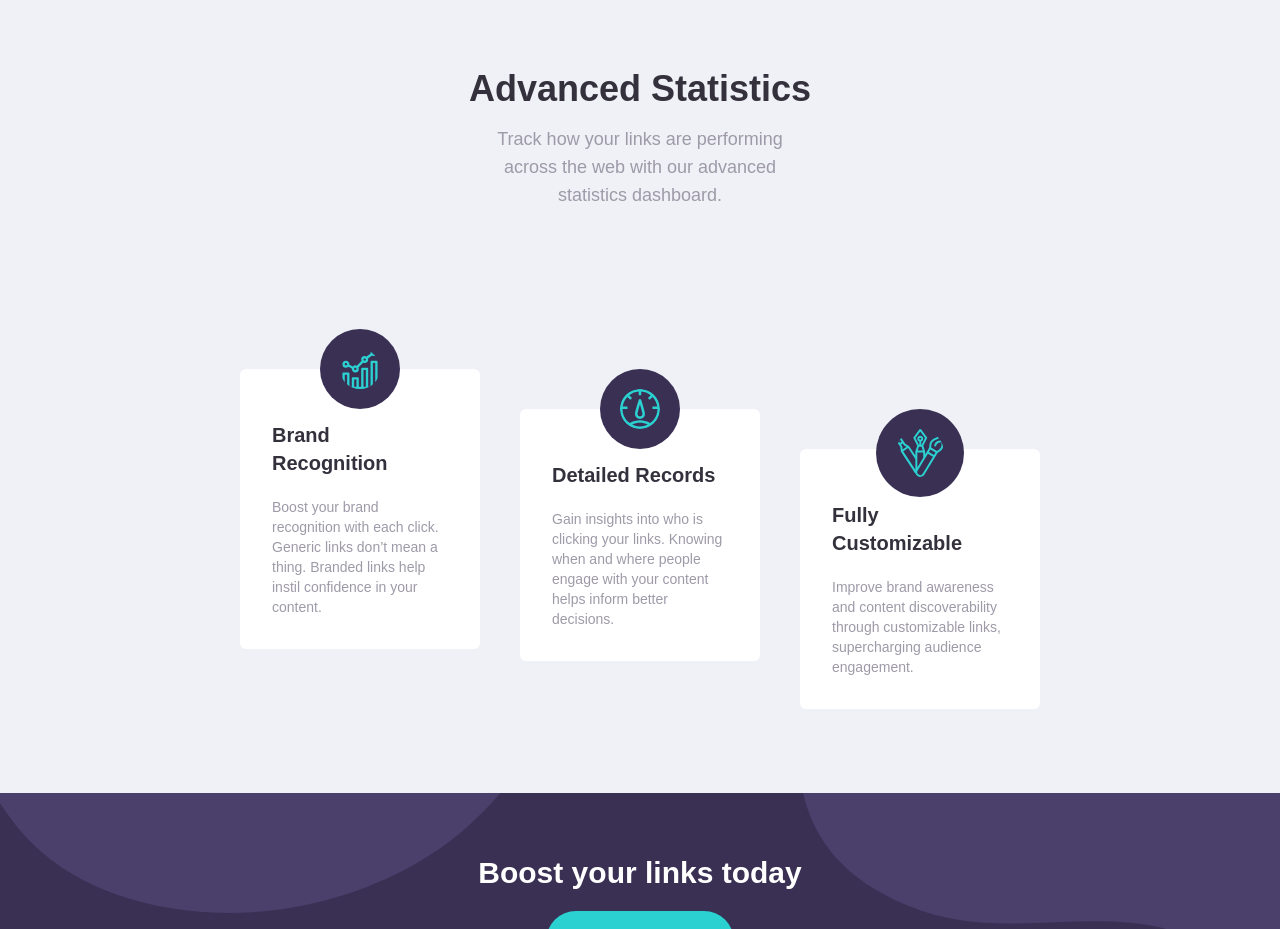
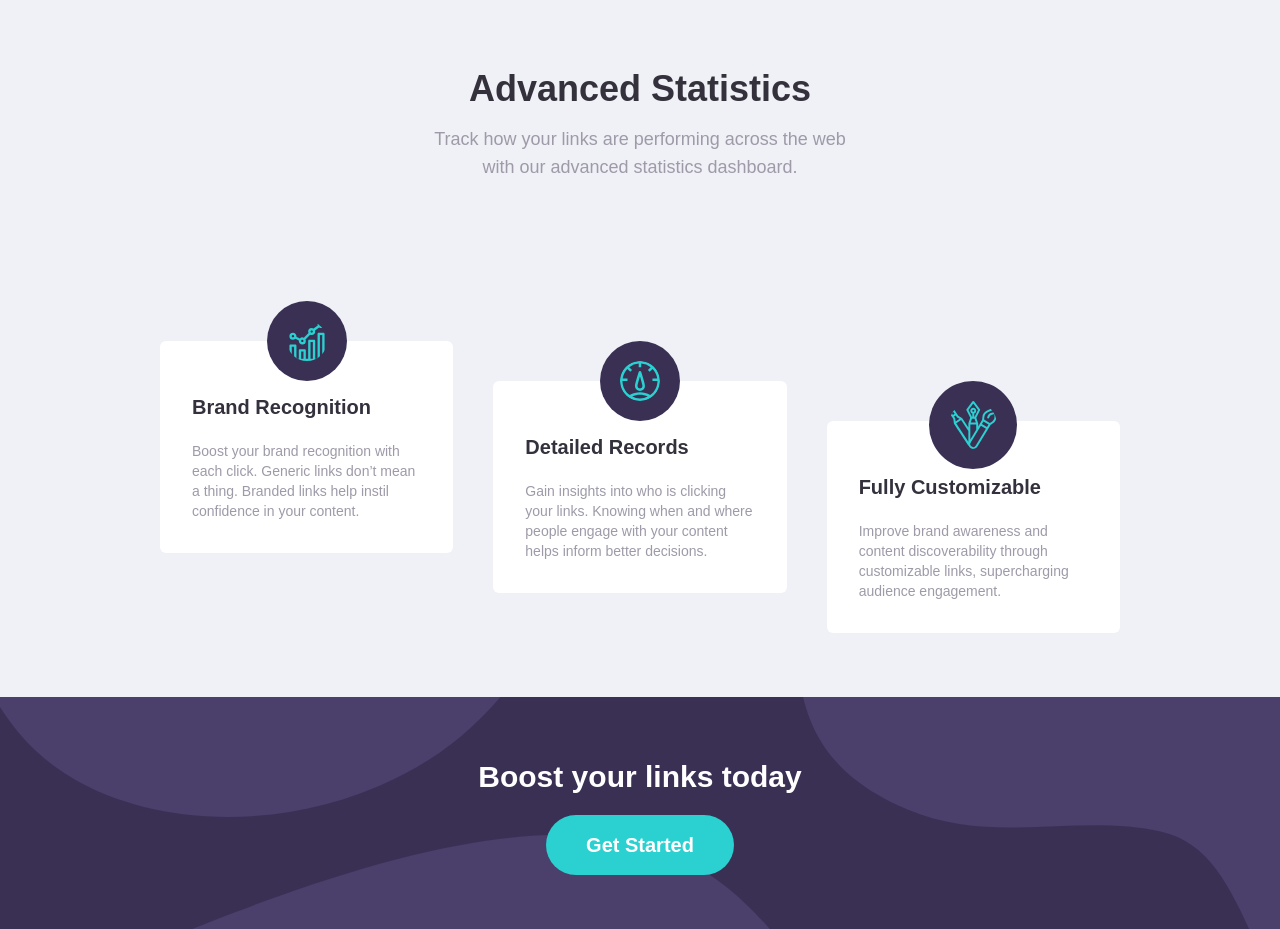
Before and after one commit to ColdLombax/Frontend-Shortly, a React (Create React App) app: page / in a window 1280 px wide. Shown: the part 1000-1929 px from the top of the page. Built offline with nearby package versions, Linux system fonts and the light colour scheme.

Commit message:
Responsive for smaller desktop screen sizes.

```diff
--- a/src/components/Landing/Main/Details/Details.jsx
+++ b/src/components/Landing/Main/Details/Details.jsx
@@ -14,10 +14,10 @@ function Details() {
   return (
     <article className="m-auto text-center">
       <h2 className="text-custom-black font-bold text-2xl mt-20 lg:text-4xl">Advanced Statistics</h2>
-      <p className="mt-4 m-auto w-5/6 lg:text-lg lg:w-3/12">
+      <p className="mt-4 m-auto w-5/6 lg:text-lg lg:w-6/12 xl:w-4/12">
         Track how your links are performing across the web with our advanced statistics dashboard.
       </p>
-      <section className="lg:flex lg:gap-10 lg:p-20 lg:pr-60 lg:pl-60">
+      <section className="lg:flex lg:gap-10 lg:p-20 lg:pr-20 lg:pl-20 xl:pr-40 xl:pl-40">
         {infoCards}
       </section>
     </article>
--- a/src/components/Landing/Main/Details/InfoCard.jsx
+++ b/src/components/Landing/Main/Details/InfoCard.jsx
@@ -23,7 +23,7 @@ function InfoCard({ icon, title, desc }) {
       break;
   }
   return (
-    <section className={`mt-20 m-auto w-5/6 bg-white rounded-md p-8 relative lg:text-left ${topAdjustment}`}>
+    <section className={`mt-20 m-auto w-5/6 bg-white rounded-md p-8 relative lg:text-left lg:w-10/12 ${topAdjustment}`}>
       <div className="w-full flex justify-center absolute -top-10 -left-0">
         <img src={iconPick} alt={title} className="bg-purple-base p-5 rounded-full" />
       </div>
```
